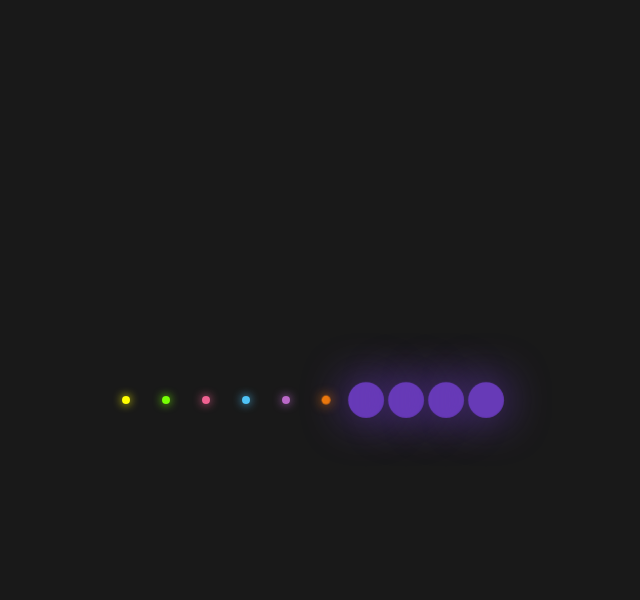
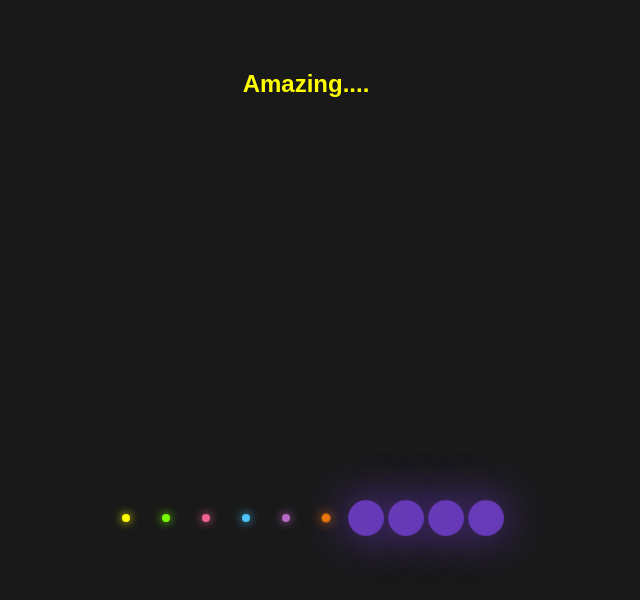
Before and after one commit to lealiieem/my-first-repo, a plain HTML site: page index.html in a window 1280 px wide. Shown: the whole page, without its empty margins (334-974 px from the left). Drawn offline with Linux system fonts and the light colour scheme.

Commit message:
added header

```diff
--- a/index.html
+++ b/index.html
@@ -7,6 +7,8 @@
   <title>Glowing Dots</title>
 </head>
 <body>
+<div>
+  <h2>Amazing....</h2>
   <ul>
     <li></li>
     <li></li>
@@ -19,5 +21,6 @@
     <li></li>
     <li></li>
   </ul>
+</div>
 </body>
 </html>
--- a/styles.css
+++ b/styles.css
@@ -7,7 +7,7 @@ body {
 
 h2 {
   text-align: center;
-  color: white;
+  color: yellow;
   margin-top: 70px;
 }
 
```
